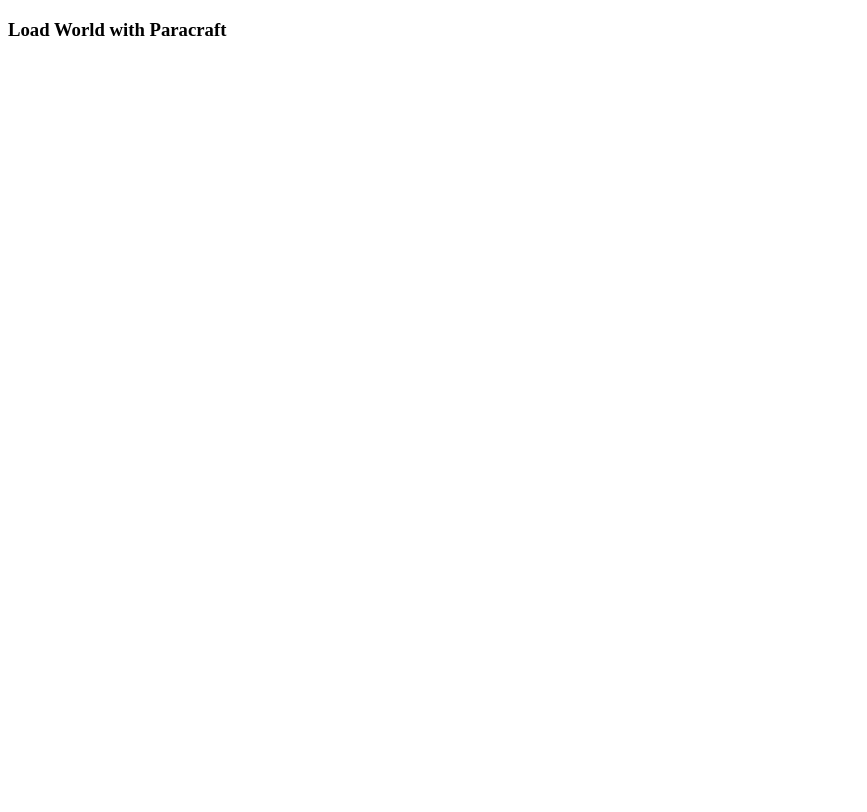
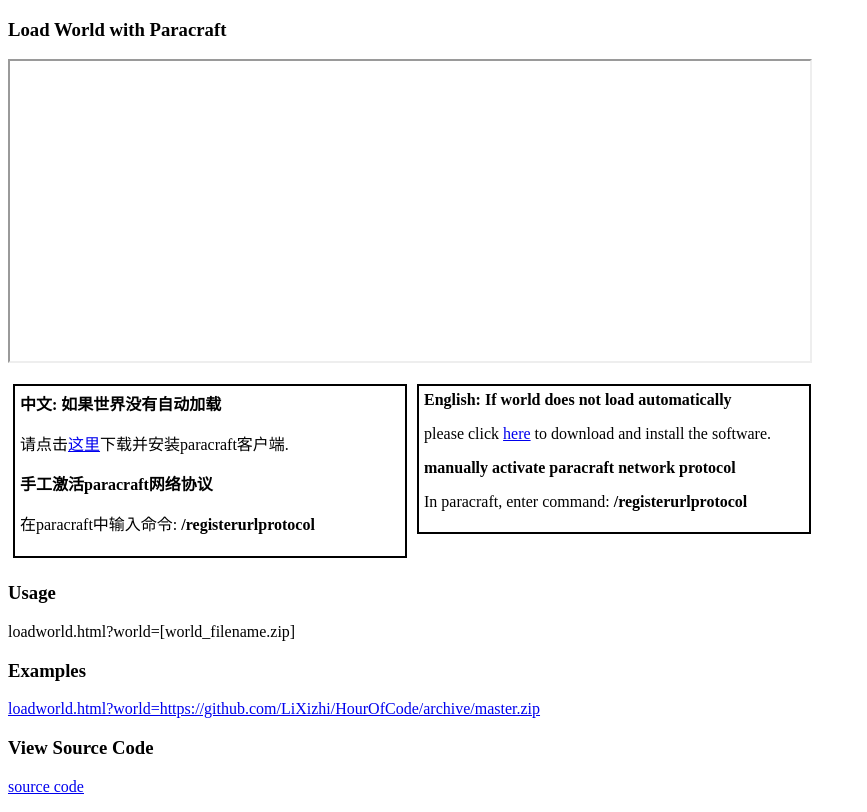
Before and after one commit to Rayadmin10086/page, a plain HTML site: page load.html in a window 1280 px wide. Shown: the whole page, without its empty margins (0-867 px from the left). Drawn offline with Linux system fonts and the light colour scheme.

```diff
--- a/load.html
+++ b/load.html
@@ -3,7 +3,7 @@
 
 <head>
     <meta http-equiv="Content-Type" content="text/html; charset=UTF-8" />
-    <title>加载帕拉卡世界</title>
+    <title>redirect to paracraft world</title>
 </head>
 <script>
     function getRequests() {
@@ -29,7 +29,45 @@ function LoadWorld(){
 <body onload="LoadWorld()">
     <h3>Load World with Paracraft</h3>
     <div id="url"></div>
-
+    <p>
+        <iframe id="myframe" width="800px" height="300px">
+            loadworld.html?world=111.zip
+        </iframe>
+    </p>
+    <div style="clear:both"></div>
+    <div style="float:left;min-width:380px;padding:5px;margin:5px;border :2px solid black;">
+        <b>中文: 如果世界没有自动加载</b>
+        <p>
+            请点击<a href="http://www.paracraft.cn/">这里</a>下载并安装paracraft客户端.
+        </p>
+        <b>手工激活paracraft网络协议</b>
+        <p>
+            在paracraft中输入命令: <b>/registerurlprotocol</b>
+        </p>
+    </div>
+    <div style="float:left;min-width:380px;padding:5px;margin:5px;border :2px solid black;">
+        <b>English: If world does not load automatically</b>
+        <p>
+            please click <a href="http://www.paracraft.cn/">here</a> to download and install the software.
+        </p>
+        <b>manually activate paracraft network protocol </b>
+        <p>
+            In paracraft, enter command: <b>/registerurlprotocol</b>
+        </p>
+    </div>
+    <div style="clear:both"></div>
+    <h3>Usage</h3>
+    <p>
+        loadworld.html?world=[world_filename.zip]
+    </p>
+    <h3>Examples</h3>
+    <p>
+        <a href="?world=https://github.com/LiXizhi/HourOfCode/archive/master.zip">loadworld.html?world=https://github.com/LiXizhi/HourOfCode/archive/master.zip</a>
+    </p>
+    <h3>View Source Code</h3>
+    <p>
+        <a href="https://github.com/LiXizhi/ParaCraft/blob/gh-pages/loadworld.html">source code</a>
+    </p>
 </body>
 
 </html>
```
